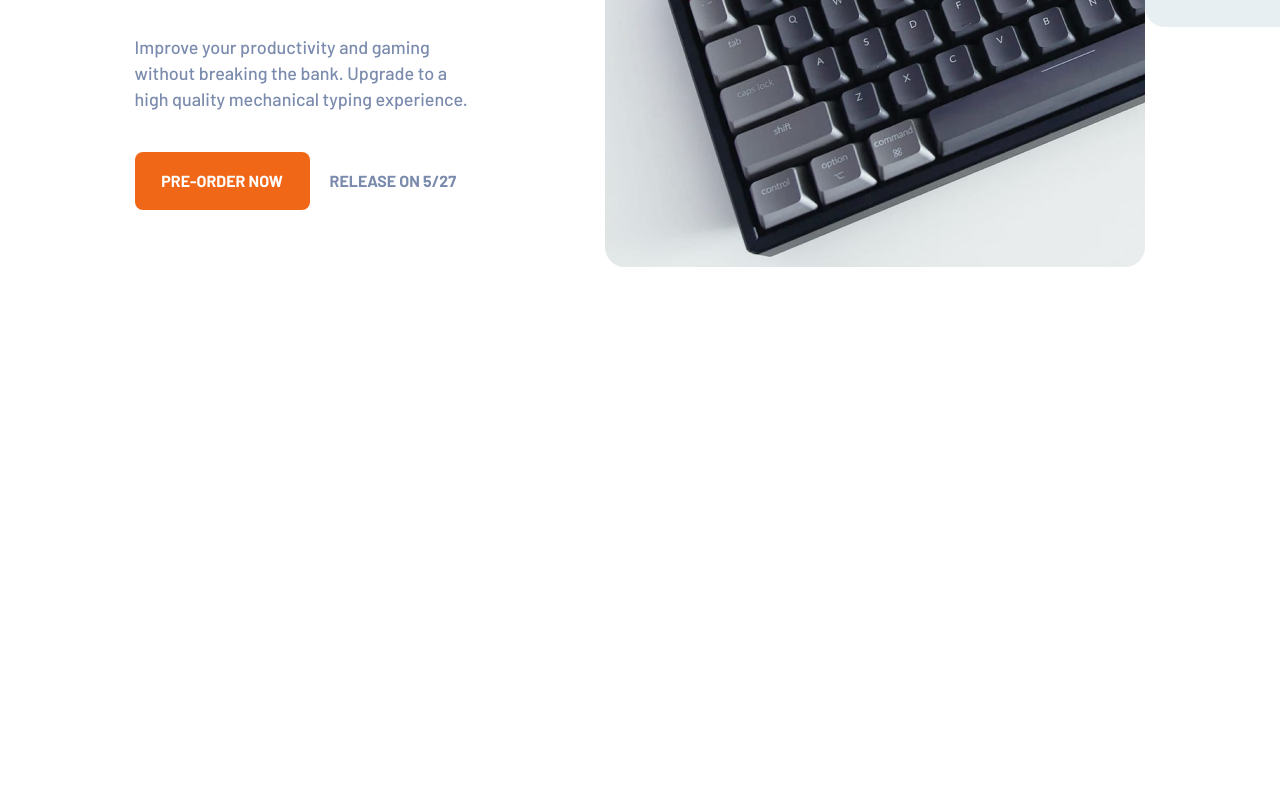
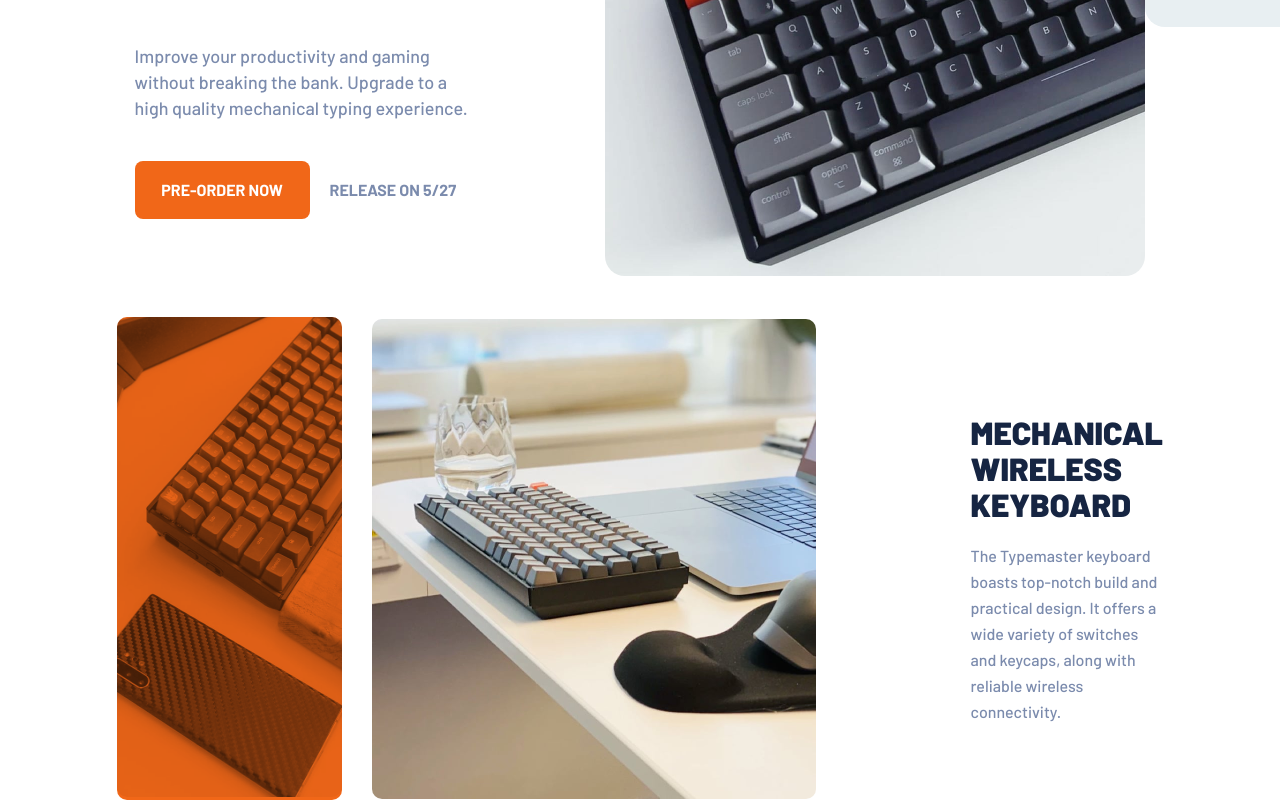
Before and after one commit to caarlosdamian/typemaster-pre-launch-landing-page, a React (Vite) app: page / in a window 1280 px wide. Shown: the part 381-1181 px from the top of the page. Before the commit the page ends 800 px from the top, so only its background shows below. Built offline with nearby package versions, Linux system fonts and the light colour scheme.

Commit message:
added middle section and responsive desing

```diff
--- a/src/App.tsx
+++ b/src/App.tsx
@@ -2,24 +2,17 @@ import { Buttom } from "./components/Buttom/Buttom";
 import "./App.scss";
 import { Header } from "./sections/header/Header";
 import { Hero } from "./sections/hero/Hero";
+import { Middle } from "./sections/middle/Middle";
 
 function App() {
   return (
     <main className="App">
       <Header />
-      <Hero/>
-
+      <Hero />
+      <Middle />
       {/*
 
 
-
-
-  Pre-order now
-  Release on 5/27
-
-  Mechanical wireless keyboard
-  The Typemaster keyboard boasts top-notch build and practical design. It offers a wide variety
-  of switches and keycaps, along with reliable wireless connectivity.
 
   Highly compatible
   Easy to use and works well with all major computer brands, gaming consoles and mobile devices.
--- a/src/sections/hero/Hero.scss
+++ b/src/sections/hero/Hero.scss
@@ -6,7 +6,7 @@
     position: relative;
     gap: 125px;
     overflow-x: hidden;
-    height: 100%;
+    height: 500px;
 
     @media (max-width: 768px) {
         padding-left: 39px;
@@ -14,6 +14,7 @@
         gap: 69px;
         align-items: flex-start;
         justify-content: flex-start;
+        height: 450px;
     }
 
     @media (max-width: 375px) {
@@ -22,6 +23,7 @@
         flex-direction: column;
         justify-content: center;
         align-items: center;
+        height: 100%;
     }
 
 
@@ -97,6 +99,7 @@
                 line-height: 26px;
                 text-transform: uppercase;
                 color: #7B8BAD;
+
                 @media (max-width: 375px) {
                     font-size: 16px;
                     line-height: 26px;
@@ -119,6 +122,7 @@
                 left: 447px;
                 top: 0;
             }
+
             @media (max-width: 375px) {
                 position: static;
                 width: 372px;
--- /dev/null
+++ b/src/sections/middle/Middle.scss
@@ -0,0 +1,127 @@
+.middle-container {
+    display: flex;
+
+    align-items: center;
+    justify-content: center;
+    padding: 0 165px;
+    gap: 30px;
+    margin-top: 30px;
+
+    @media (max-width: 768px) {
+        display: grid;
+        grid-template-columns: 200px 1fr;
+    }
+
+    @media (max-width: 375px) {
+        padding-left: 0px;
+        padding-right: 24px;
+        grid-template-columns: 129px 1fr;
+        gap: 24px;
+
+    }
+
+
+    .right-middle-container {
+        display: flex;
+        align-items: center;
+        justify-content: center;
+        flex-direction: column;
+        margin-left: 125px;
+
+        @media (max-width: 768px) {
+            grid-column: -3/-1;
+            flex-direction: row;
+            justify-content: flex-start;
+            margin-left: 0;
+            gap: 36px;
+        }
+
+        @media (max-width: 375px) {
+            flex-direction: column;
+            padding: 24px;
+            align-content: center;
+            justify-content: center;
+        }
+
+        .right-middle_header {
+            font-family: 'Barlow';
+            font-style: normal;
+            font-weight: 900;
+            font-size: 32px;
+            line-height: 36px;
+            text-transform: uppercase;
+            color: #162542;
+            max-width: 255px;
+            @media (max-width: 375px) {
+                text-align: center;
+            }
+        }
+
+        .right-middle_text {
+            font-family: 'Barlow';
+            font-style: normal;
+            font-weight: 500;
+            font-size: 16px;
+            line-height: 26px;
+            color: #7B8BAD;
+            max-width: 255px;
+
+            @media (max-width: 768px) {
+                max-width: 398px;
+            }
+            @media (max-width: 375px) {
+                text-align: center;
+            }
+
+        }
+    }
+
+    .orange-img-container {
+        background: #F16718;
+        z-index: 2;
+        border-radius: 10px;
+
+        @media (max-width: 768px) {
+            width: 214px;
+        }
+
+        @media (max-width: 375px) {
+            width: 129px;
+        }
+
+        .orange-img {
+            width: 225px;
+            height: 480px;
+            border-radius: 10px;
+            mix-blend-mode: multiply;
+            opacity: 0.75;
+            border-radius: 10px;
+
+            @media (max-width: 768px) {
+                width: 214px;
+                height: 320px;
+            }
+
+            @media (max-width: 375px) {
+                width: 129px;
+                height: 193px;
+            }
+
+        }
+    }
+
+    .img-middle {
+        width: 445px;
+        height: 480px;
+        border-radius: 10px;
+
+        @media (max-width: 768px) {
+            height: 320px;
+        }
+
+        @media (max-width: 375px) {
+            width: 220px;
+            height: 193px;
+        }
+    }
+}
--- /dev/null
+++ b/src/sections/middle/Middle.tsx
@@ -0,0 +1,23 @@
+import React from "react";
+import phone01 from "../../assets/desktop/image-phone-and-keyboard.jpg";
+import phone02 from "../../assets/desktop/image-glass-and-keyboard.jpg";
+import "./Middle.scss";
+
+export const Middle = () => {
+  return (
+    <div className="middle-container">
+      <div className="orange-img-container">
+        <img src={phone01} alt="phone01" className="orange-img" />
+      </div>
+      <img src={phone02} alt="phone02" className="img-middle" />
+      <div className="right-middle-container">
+        <h1 className="right-middle_header"> Mechanical wireless keyboard</h1>
+        <span className="right-middle_text">
+          The Typemaster keyboard boasts top-notch build and practical design.
+          It offers a wide variety of switches and keycaps, along with reliable
+          wireless connectivity.
+        </span>
+      </div>
+    </div>
+  );
+};
```
